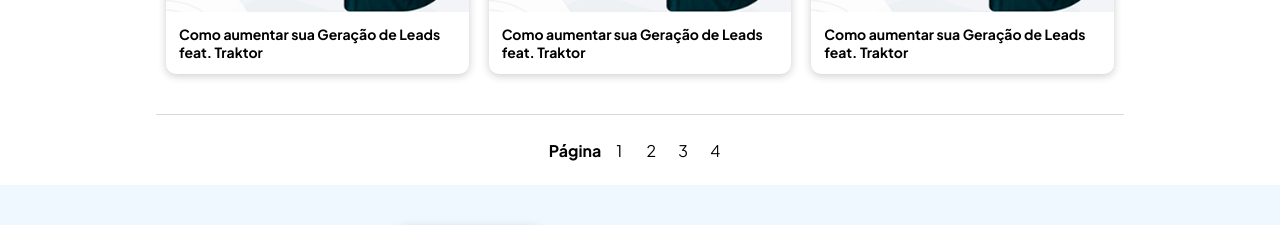
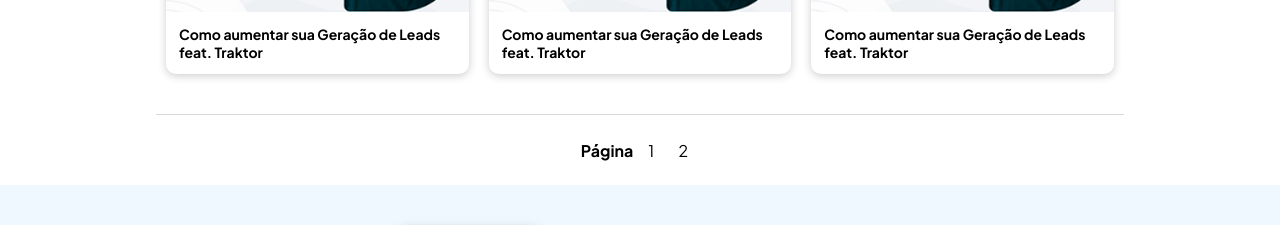
Before and after one commit to GustavoNep/leadster-rep, a Next.js app: page / in a window 1280 px wide. Shown: the part 1400-1625 px from the top of the page. Built offline with nearby package versions, Linux system fonts and the light colour scheme.

Commit message:
feat: pagination implement

```diff
--- a/src/components/Pagination/index.tsx
+++ b/src/components/Pagination/index.tsx
@@ -12,8 +12,9 @@
     font-weight: 700;
     margin-right: 2px;
   }
+`;
 
-  .pagination-item {
+const PageItem = styled.div`
     display: inline-flex;
     align-items: center;
     justify-content: center;
@@ -33,15 +34,38 @@
   }
 `;
 
-export default function Pagination() {
+type PaginationProps = {
+  totalPages: number;
+  currentPage: number;
+  onPageChange: (pageNumber: number) => void;
+};
+
+export default function Pagination({
+  totalPages,
+  currentPage,
+  onPageChange,
+}: PaginationProps) {
+
+
+  const handlePageClick = (pageNumber: number) => {
+    if (pageNumber !== currentPage) {
+      onPageChange(pageNumber);
+    }
+  };
+
   return (
     <PageStyle>
       <span>Página</span>
       <div className="pagination">
-        <div className="pagination-item">1</div>
-        <div className="pagination-item">2</div>
-        <div className="pagination-item">3</div>
-        <div className="pagination-item">4</div>
+        {Array.from({ length: totalPages }, (_, index) => (
+          <PageItem
+            className={currentPage === index + 1 ? "active" : ""}
+            key={index + 1}
+            onClick={() => handlePageClick(index + 1)}
+          >
+            {index + 1}
+          </PageItem>
+        ))}
       </div>
     </PageStyle>
   );
--- a/src/components/VideosRow/index.tsx
+++ b/src/components/VideosRow/index.tsx
@@ -84,11 +84,26 @@
   justify-content: center;
 `;
 
+const ITEMS_PER_PAGE = 9;
+
 export default function VideosRow() {
   const [isModalOpen, setIsModalOpen] = useState(false);
   const [selectedVideo, setSelectedVideo] = useState<Video | null>(null);
 
   const { activeButton, setActiveButton} = useContext(ButtonStateContext);
+
+  const [currentPage, setCurrentPage] = useState(1);
+
+  const handlePageChange = (pageNumber: number) => {
+    setCurrentPage(pageNumber);
+  };
+
+  const videosPerPage = videos.slice(
+    (currentPage - 1) * ITEMS_PER_PAGE,
+    currentPage * ITEMS_PER_PAGE
+  );
+
+  const totalPages = Math.ceil(videos.length / ITEMS_PER_PAGE);
 
   type Props = {
     video: Video;
@@ -103,6 +118,7 @@
     setSelectedVideo(null);
     setIsModalOpen(false);
   };
+
 
   return (
     <Container>
@@ -132,7 +148,7 @@
         <AnnouLine mgtop="15px" mtbot="30px" />
       </LineCont>
       <Wrapper>
-        {videos.map((video) => (
+        {videosPerPage.map((video) => (
           <VideoCard
             onClick={() => openModal({ video })}
             title={video.title}
@@ -143,7 +159,11 @@
       <LineCont>
         <AnnouLine mgtop="30px" mtbot="0px" />
       </LineCont>
-      <Pagination />
+      <Pagination
+        totalPages={totalPages}
+        currentPage={currentPage}
+        onPageChange={handlePageChange}
+      />
       {isModalOpen && (
         <ModalWrapper>
           <VideoCardModal video={selectedVideo} onClose={closeModal} />
--- a/src/constants/index.tsx
+++ b/src/constants/index.tsx
@@ -214,6 +214,92 @@
         downloadLink: "https://www.example.com/download/arquivo3.pdf",
       },
     ],
+  },{
+    id: 10,
+    videoId: "XIBdJjahUkM",
+    title: "Como aumentar sua Geração de Leads feat. Traktor",
+    thumbnail: "url",
+    description:
+      "lorem ipsdum ior sit amet,lorem ipsdum ior sit amet lorem ipsdum ior sit amet lorem ipsdum ior sit amet lorem ipsdum ior sit amet lorem ipsdum ior sit amet lorem ipsdum ior sit amet",
+    downloads: [
+      {
+        fileName: "Arquivo1",
+        downloadLink: "https://www.example.com/download/arquivo1.pdf",
+      },
+      {
+        fileName: "Arquivo2",
+        downloadLink: "https://www.example.com/download/arquivo2.pdf",
+      },
+      {
+        fileName: "Arquivo3",
+        downloadLink: "https://www.example.com/download/arquivo3.pdf",
+      },
+    ],
+  },
+  {
+    id: 11,
+    videoId: "XIBdJjahUkM",
+    title: "Como aumentar sua Geração de Leads feat. Traktor",
+    thumbnail: "url",
+    description:
+      "lorem ipsdum ior sit amet,lorem ipsdum ior sit amet lorem ipsdum ior sit amet lorem ipsdum ior sit amet lorem ipsdum ior sit amet lorem ipsdum ior sit amet lorem ipsdum ior sit amet",
+    downloads: [
+      {
+        fileName: "Arquivo1",
+        downloadLink: "https://www.example.com/download/arquivo1.pdf",
+      },
+      {
+        fileName: "Arquivo2",
+        downloadLink: "https://www.example.com/download/arquivo2.pdf",
+      },
+      {
+        fileName: "Arquivo3",
+        downloadLink: "https://www.example.com/download/arquivo3.pdf",
+      },
+    ],
+  },{
+    id: 12,
+    videoId: "XIBdJjahUkM",
+    title: "Como aumentar sua Geração de Leads feat. Traktor",
+    thumbnail: "url",
+    description:
+      "lorem ipsdum ior sit amet,lorem ipsdum ior sit amet lorem ipsdum ior sit amet lorem ipsdum ior sit amet lorem ipsdum ior sit amet lorem ipsdum ior sit amet lorem ipsdum ior sit amet",
+    downloads: [
+      {
+        fileName: "Arquivo1",
+        downloadLink: "https://www.example.com/download/arquivo1.pdf",
+      },
+      {
+        fileName: "Arquivo2",
+        downloadLink: "https://www.example.com/download/arquivo2.pdf",
+      },
+      {
+        fileName: "Arquivo3",
+        downloadLink: "https://www.example.com/download/arquivo3.pdf",
+      },
+    ],
+  },
+  {
+    id: 13,
+    videoId: "XIBdJjahUkM",
+    title: "Como aumentar sua Geração de Leads feat. Traktor",
+    thumbnail: "url",
+    description:
+      "lorem ipsdum ior sit amet,lorem ipsdum ior sit amet lorem ipsdum ior sit amet lorem ipsdum ior sit amet lorem ipsdum ior sit amet lorem ipsdum ior sit amet lorem ipsdum ior sit amet",
+    downloads: [
+      {
+        fileName: "Arquivo1",
+        downloadLink: "https://www.example.com/download/arquivo1.pdf",
+      },
+      {
+        fileName: "Arquivo2",
+        downloadLink: "https://www.example.com/download/arquivo2.pdf",
+      },
+      {
+        fileName: "Arquivo3",
+        downloadLink: "https://www.example.com/download/arquivo3.pdf",
+      },
+    ],
   },
 
 ];
```
